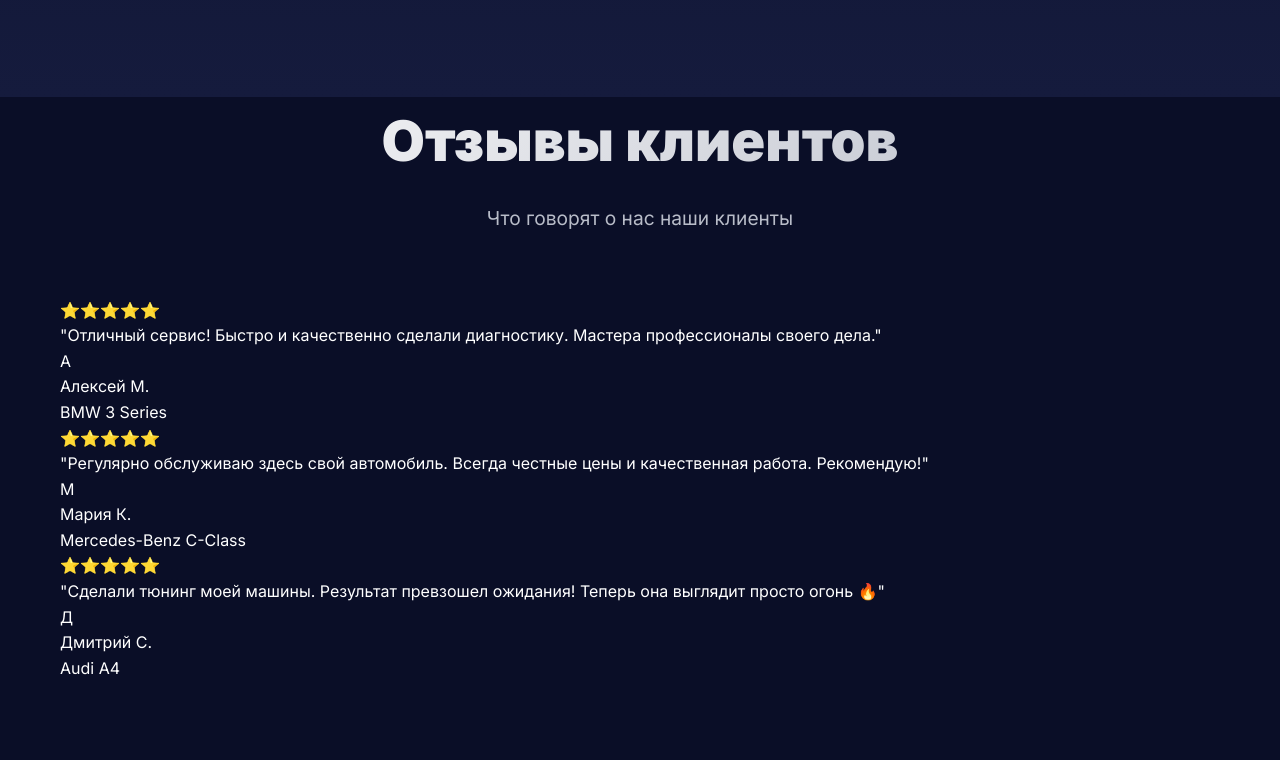
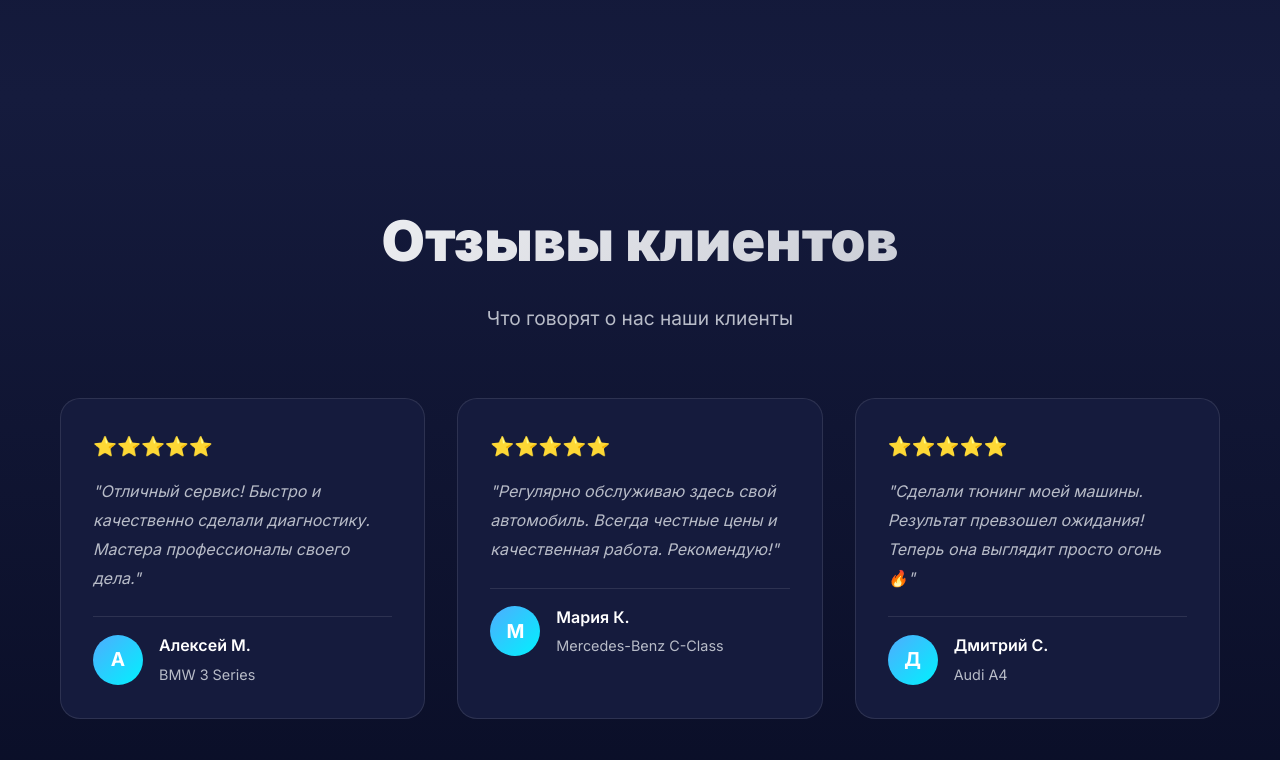
Before and after one commit to TaylorDer/Mif, a plain HTML site: page index.html in a window 1280 px wide. Shown: the part 2800-3560 px from the top of the page. Drawn offline with Linux system fonts and the light colour scheme.

Commit message:
Добавлены стили для секции отзывов

```diff
--- a/styles.css
+++ b/styles.css
@@ -480,6 +480,76 @@ body {
     color: var(--text-secondary);
 }
 
+/* Reviews Section */
+.reviews {
+    padding: 100px 0;
+    background: linear-gradient(180deg, var(--dark-card) 0%, var(--dark-bg) 100%);
+}
+
+.reviews-grid {
+    display: grid;
+    grid-template-columns: repeat(auto-fit, minmax(300px, 1fr));
+    gap: 2rem;
+}
+
+.review-card {
+    background: var(--dark-card);
+    padding: 2rem;
+    border-radius: 20px;
+    border: 1px solid rgba(255, 255, 255, 0.1);
+    transition: all 0.3s;
+}
+
+.review-card:hover {
+    transform: translateY(-10px);
+    border-color: var(--primary-color);
+    box-shadow: 0 20px 40px rgba(0, 0, 0, 0.3);
+}
+
+.review-rating {
+    font-size: 1.2rem;
+    margin-bottom: 1rem;
+}
+
+.review-text {
+    color: var(--text-secondary);
+    line-height: 1.8;
+    margin-bottom: 1.5rem;
+    font-style: italic;
+}
+
+.review-author {
+    display: flex;
+    align-items: center;
+    gap: 1rem;
+    padding-top: 1rem;
+    border-top: 1px solid rgba(255, 255, 255, 0.1);
+}
+
+.author-avatar {
+    width: 50px;
+    height: 50px;
+    border-radius: 50%;
+    background: var(--gradient-3);
+    display: flex;
+    align-items: center;
+    justify-content: center;
+    font-weight: 700;
+    font-size: 1.2rem;
+    color: var(--text-primary);
+}
+
+.author-name {
+    font-weight: 600;
+    color: var(--text-primary);
+    margin-bottom: 0.25rem;
+}
+
+.author-car {
+    font-size: 0.9rem;
+    color: var(--text-secondary);
+}
+
 /* Contact Section */
 .contact {
     padding: 100px 0;
```
